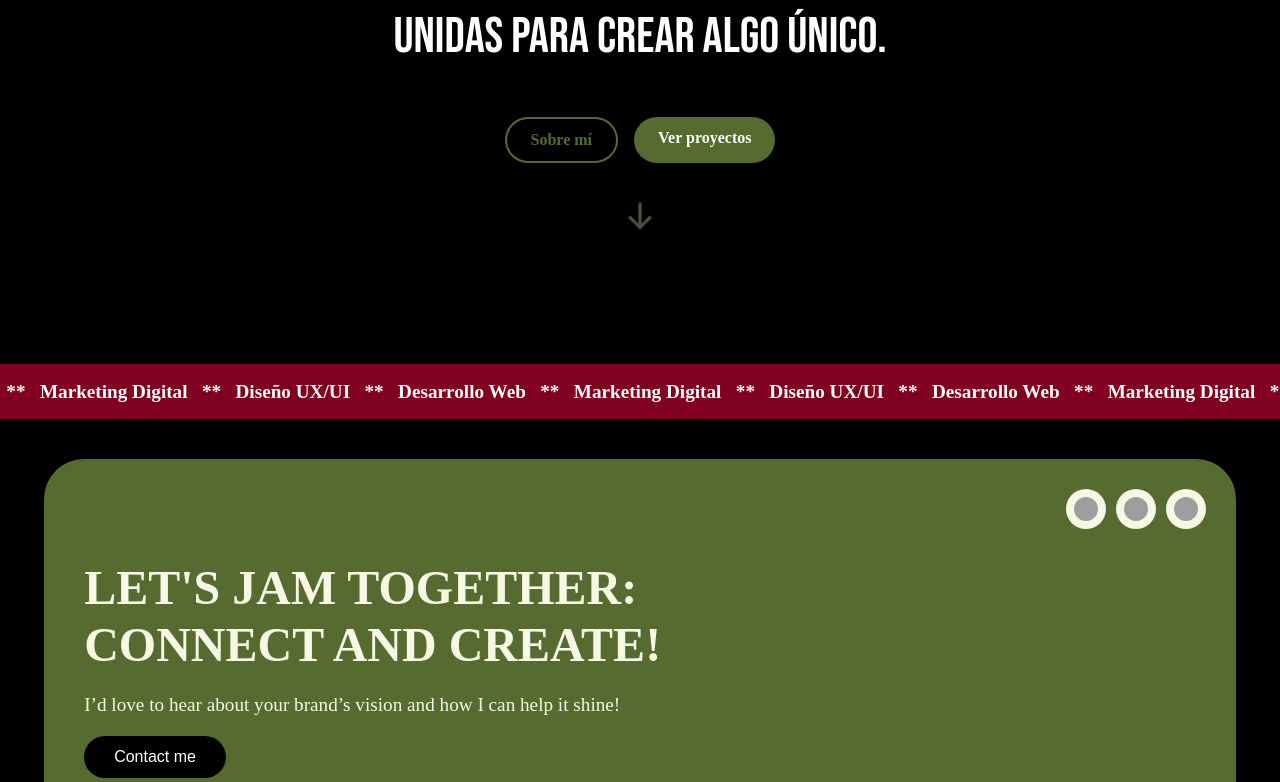
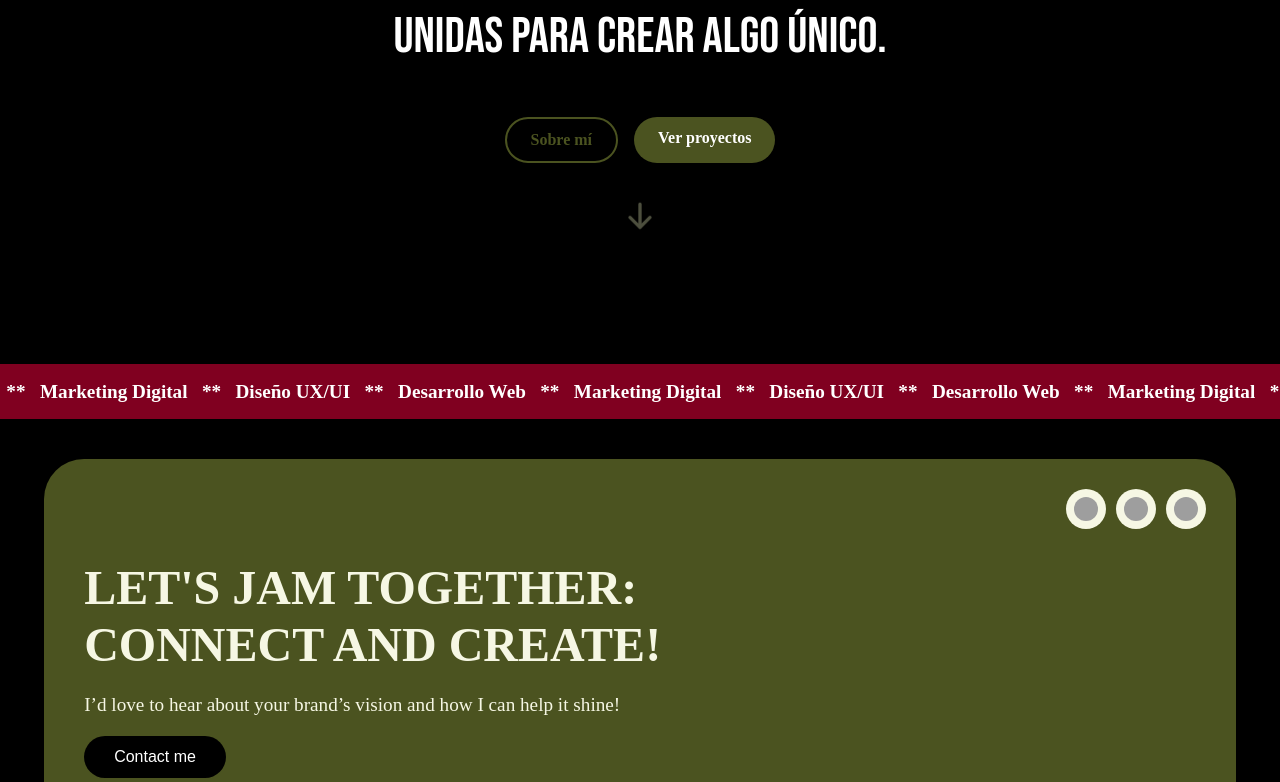
Before and after one commit to luulaa13/portfolio, a React (Vite) app: page /portfolio in a window 1280 px wide. Shown: the part 358-1140 px from the top of the page. Built offline with nearby package versions, Linux system fonts and the light colour scheme; no server answers; grey boxes are pictures that could not be loaded; a web font is replaced by a local one.

Commit message:
Update Portfolio.css

```diff
--- a/src/style/Portfolio.css
+++ b/src/style/Portfolio.css
@@ -72,14 +72,14 @@
   }
 
   .hero-btn.primary {
-    background-color: #556B2F;
+    background-color: #4B5320;
     color: white;
   }
 
   .hero-btn.secondary {
     background-color: transparent;
-    border: 2px solid #556B2F;
-    color: #556B2F;
+    border: 2px solid #4B5320;
+    color: #4B5320;
   }
 
 
@@ -138,7 +138,7 @@
 }
 
 .contacto-section{
- background-color: #556B2F; /* o #6B8E23 para verde oliva */
+ background-color: #4B5320; /* o #6B8E23 para verde oliva */
   border-radius: 40px;
   padding: 60px 40px;
   width: 98%;
```
